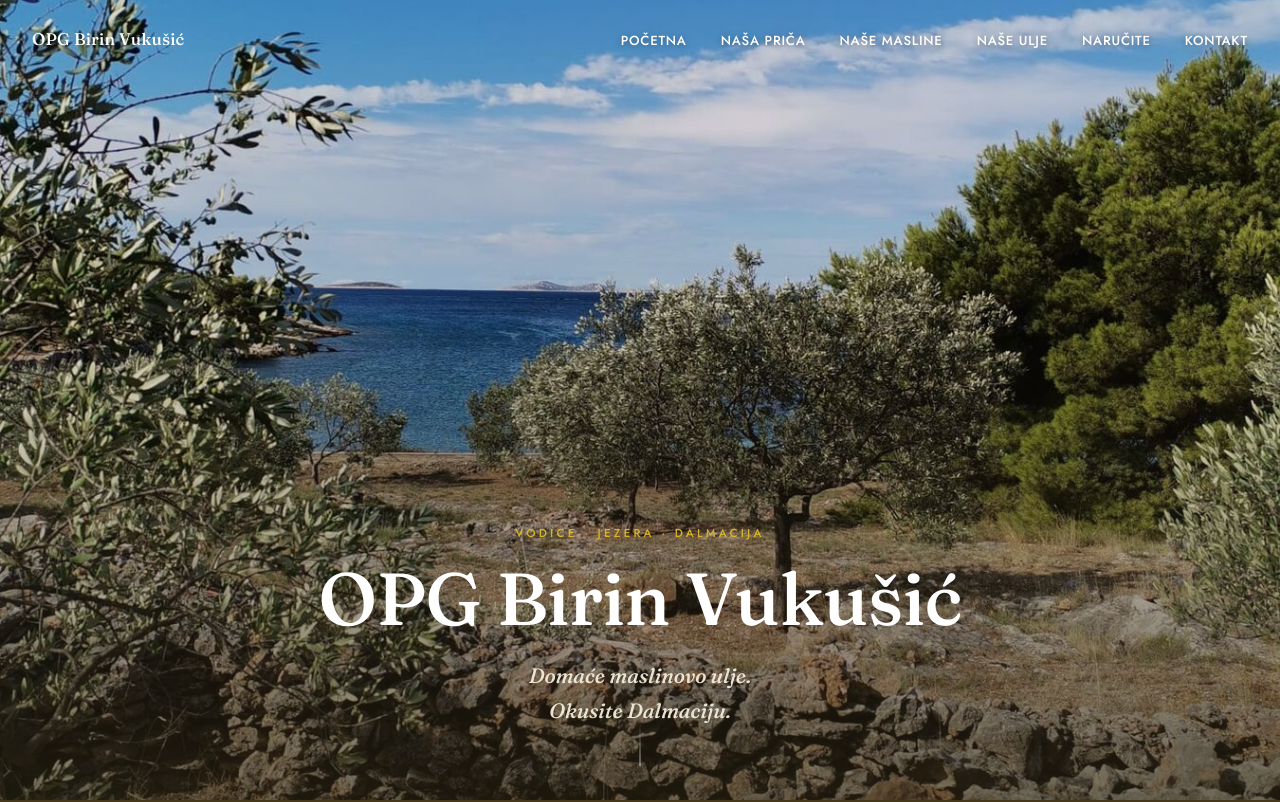
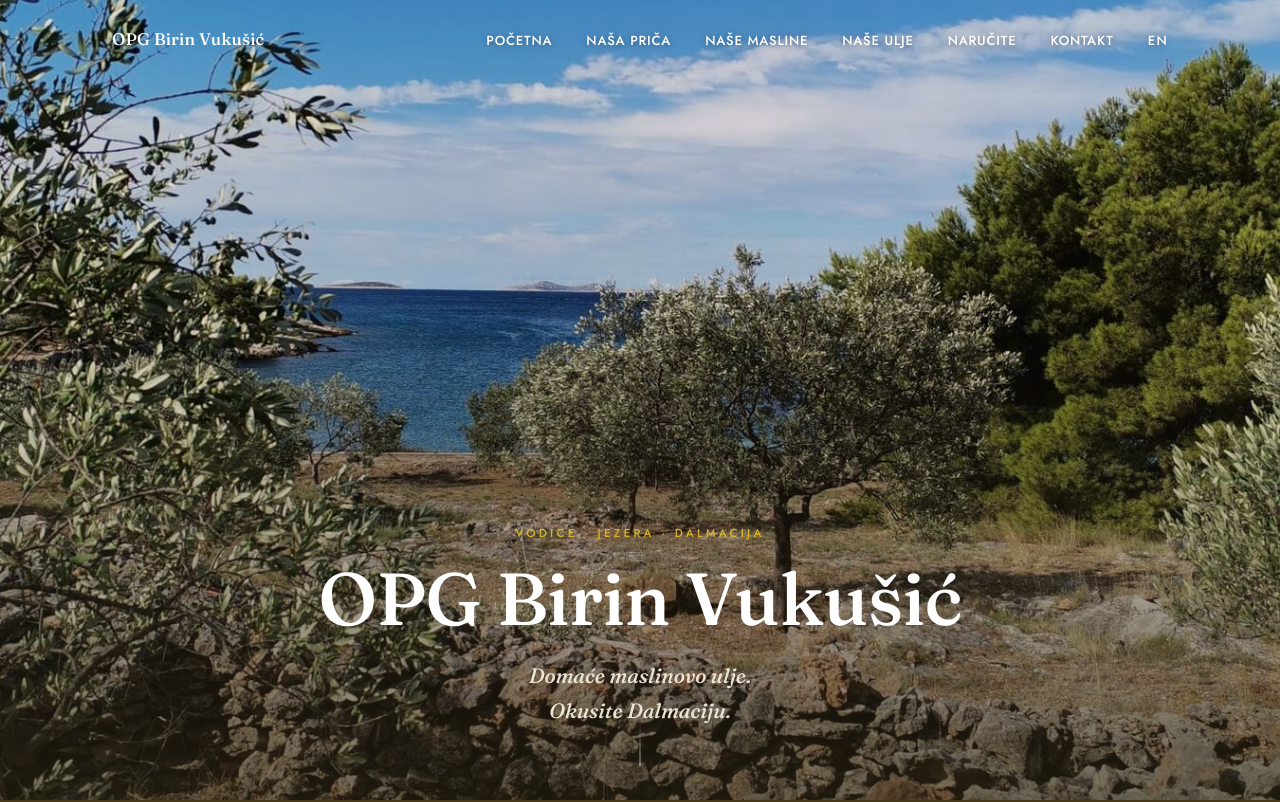
Before and after one commit to oliviaparking-svg/opg-birin-vukusic-web, a plain HTML site: page index.html in a window 1280 px wide. Shown: the top 802 px of the page. Drawn offline with Linux system fonts and the light colour scheme.

Commit message:
Popravak CSS greske i dodavanje EN prekidaca u navigaciju

```diff
--- a/index.html
+++ b/index.html
@@ -108,7 +108,7 @@ section{
   padding:16px 0;
 }
 .nav-inner{
-  max-width:1~150px;margin:0 auto;padding:0 32px;
+  max-width:1120px;margin:0 auto;padding:0 32px;
   display:flex;align-items:center;justify-content:space-between;
 }
 .brand{
@@ -696,6 +696,7 @@ footer{
       <li><a href="#ulje">Naše ulje</a></li>
       <li><a href="#narucite">Naručite</a></li>
       <li><a href="#kontakt">Kontakt</a></li>
+      <li><a href="/en/" style="letter-spacing:0.1em;">EN</a></li>
     </ul>
   </div>
 </nav>
```
